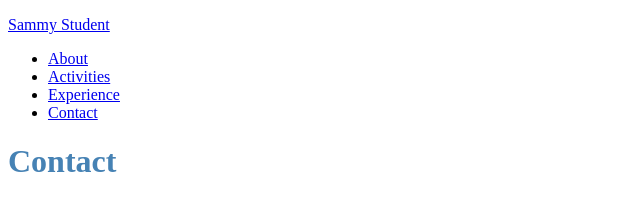
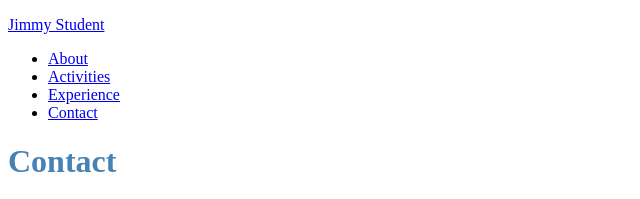
Before and after one commit to jph342/in-class-website-exercise, a plain HTML site: page contact.html in a window 1280 px wide. Shown: the top 199 px of the page, 0-640 px from the left. Drawn offline with Linux system fonts and the light colour scheme.

Commit message:
One more

```diff
--- a/contact.html
+++ b/contact.html
@@ -7,7 +7,7 @@
   </head>
   <body>
     <header>
-      <p><a href="index.html">Sammy Student</a></p>
+      <p><a href="index.html">Jimmy Student</a></p>
       <nav>
         <ul>
           <li><a href="about.html">About</a></li>
```
